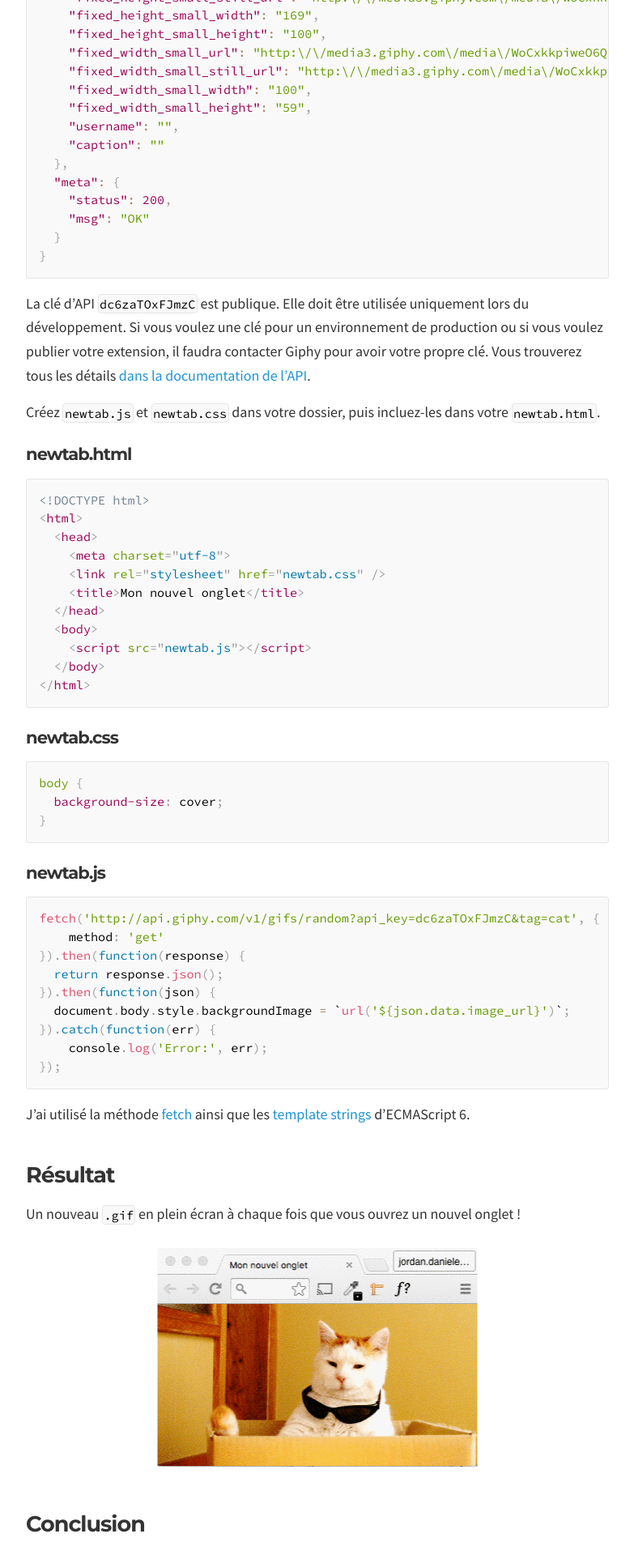
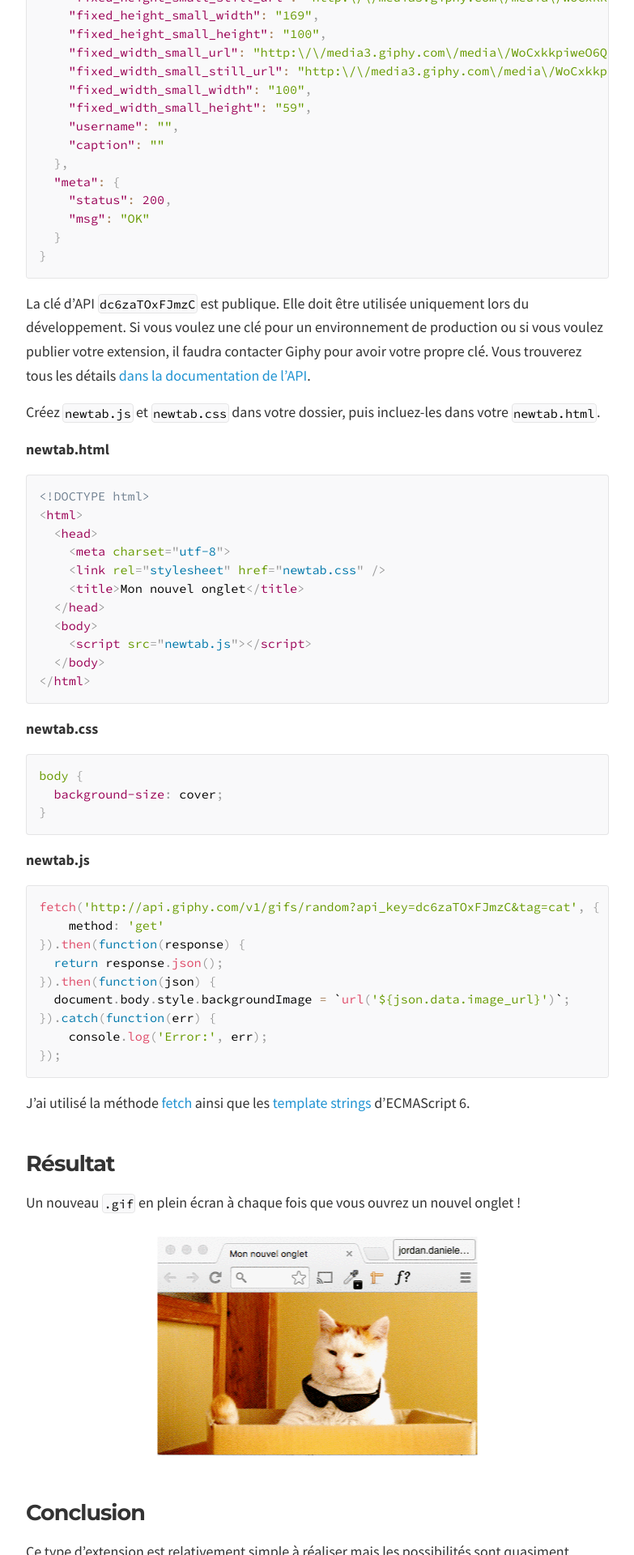
Before and after one commit to kopisusugula/notes, a Jekyll site: the page built from _posts/2016-01-25-creer-une-extension-chrome-qui-remplace-la-page-de-nouvel-onglet.md, in a window 1280 px wide. Shown: the part 4480-6400 px from the top of the page at 81% size, without its empty margins (248-1031 px from the left). Built offline with Jekyll 4.4.1, drawn with Linux system fonts in a browser that asks for light colours; comment, search, counter and statistics services are not loaded.

Commit message:
Don't use headlines for filenames

````diff
--- a/_posts/2016-01-25-creer-une-extension-chrome-qui-remplace-la-page-de-nouvel-onglet.md
+++ b/_posts/2016-01-25-creer-une-extension-chrome-qui-remplace-la-page-de-nouvel-onglet.md
@@ -147,7 +147,7 @@ La clé d'API `dc6zaTOxFJmzC` est publique. Elle doit être utilisée uniquement
 
 Créez `newtab.js` et `newtab.css` dans votre dossier, puis incluez-les dans votre `newtab.html`.
 
-### newtab.html
+**newtab.html**
 
 ```html
 <!DOCTYPE html>
@@ -163,7 +163,7 @@ Créez `newtab.js` et `newtab.css` dans votre dossier, puis incluez-les dans vot
 </html>
 ```
 
-### newtab.css
+**newtab.css**
 
 ```css
 body {
@@ -171,7 +171,7 @@ body {
 }
 ```
 
-### newtab.js
+**newtab.js**
 
 ```javascript
 fetch('http://api.giphy.com/v1/gifs/random?api_key=dc6zaTOxFJmzC&tag=cat', {
````
